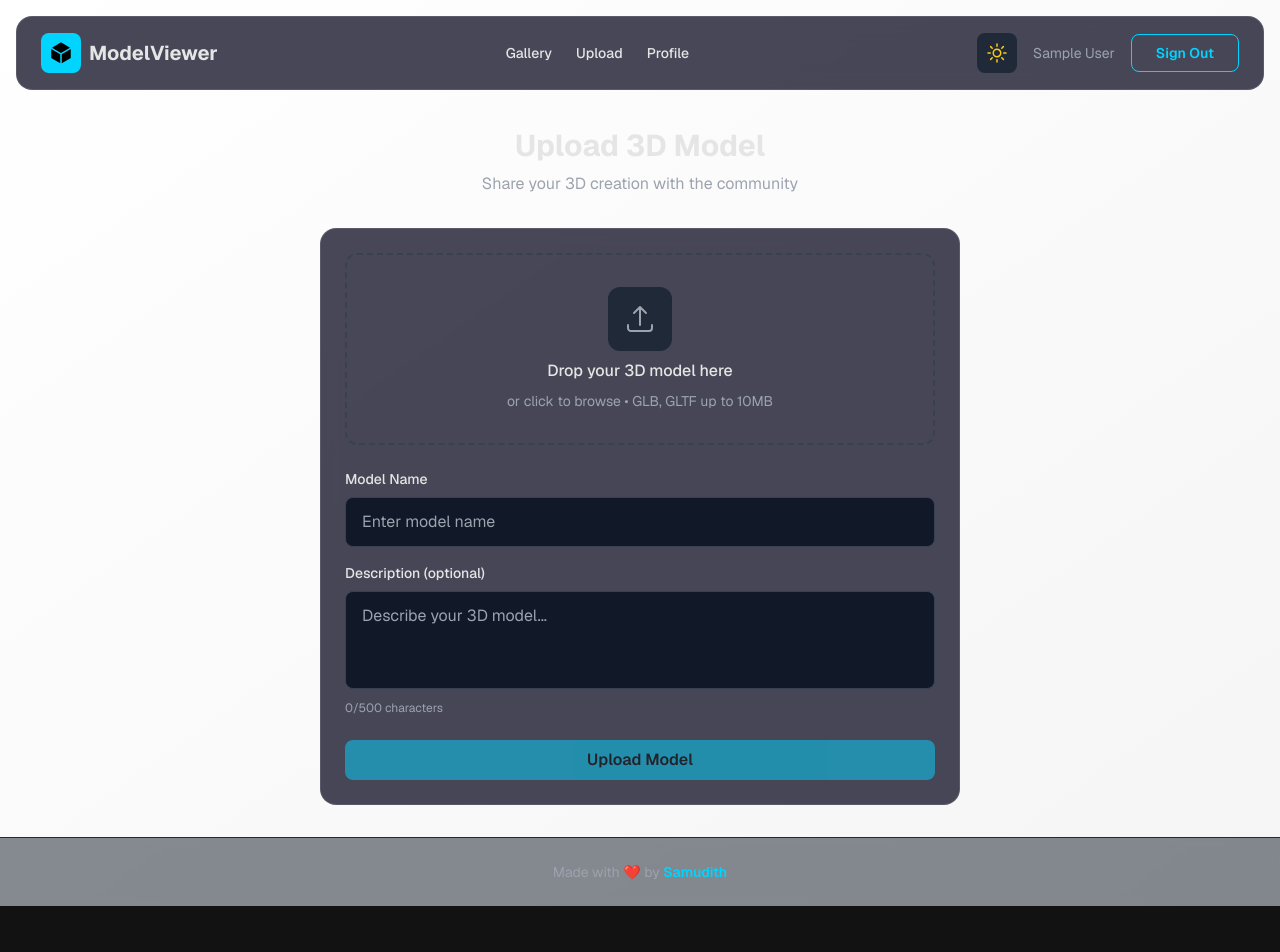
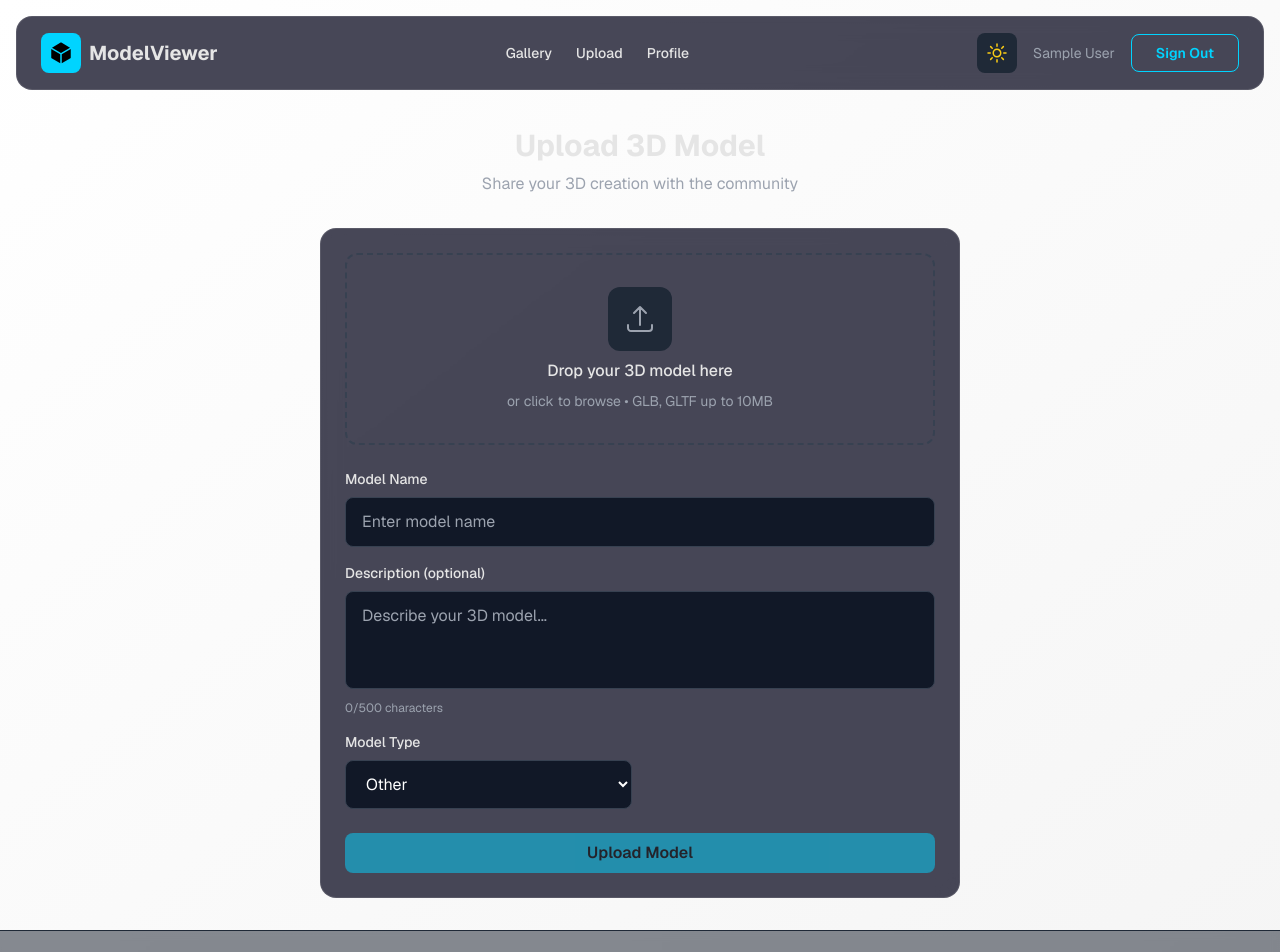
Before and after one commit to samudithTharindaka/3dmodelViewer, a Next.js app: page /upload in a window 1280 px wide. Shown: the top 952 px of the page. Before the commit the page ends 906 px from the top, so only its background shows below. Built offline with nearby package versions, Linux system fonts and the light colour scheme; no server answers; sample sign-in values are in the browser's storage.

Commit message:
Add model type, land type, and height fields; disable auto-rotation in thumbnails

```diff
--- a/app/api/upload/route.ts
+++ b/app/api/upload/route.ts
@@ -68,13 +68,19 @@ export async function POST(request: NextRequest) {
     const name = formData.get('name') as string
     const description = formData.get('description') as string
     const vertexCount = parseInt(formData.get('vertexCount') as string) || 0
+    const modelType = formData.get('modelType') as string || 'other'
+    const landType = formData.get('landType') as string || 'none'
+    const height = parseFloat(formData.get('height') as string) || 0
 
     console.log('Form data parsed:', {
       hasFile: !!file,
       fileName: file?.name,
       fileSize: file?.size,
       name,
-      vertexCount
+      vertexCount,
+      modelType,
+      landType,
+      height
     })
 
     if (!file) {
@@ -127,6 +133,9 @@ export async function POST(request: NextRequest) {
       uploader: (session.user as any).id,
       vertexCount,
       fileSize: file.size,
+      modelType,
+      landType,
+      height,
     })
 
     console.log('Model created successfully:', model._id)
--- a/app/page.tsx
+++ b/app/page.tsx
@@ -23,6 +23,9 @@ async function getModels() {
     uploaderName: model.uploader?.username || 'Unknown',
     vertexCount: model.vertexCount || 0,
     fileSize: model.fileSize || 0,
+    modelType: model.modelType || 'other',
+    landType: model.landType || 'none',
+    height: model.height || 0,
     createdAt: model.createdAt?.toISOString() || new Date().toISOString(),
   }))
 }
--- a/components/ModelCard.tsx
+++ b/components/ModelCard.tsx
@@ -50,6 +50,7 @@ export function ModelCard({ model }: ModelCardProps) {
               url={model.fileUrl}
               className="w-full h-full pointer-events-none"
               showControls={false}
+              autoRotateDefault={false}
             />
           </Suspense>
 
--- a/components/ModelViewer.tsx
+++ b/components/ModelViewer.tsx
@@ -75,11 +75,12 @@ interface ModelViewerProps {
   url: string
   className?: string
   showControls?: boolean
+  autoRotateDefault?: boolean
   onVertexCount?: (count: number) => void
 }
 
-export function ModelViewer({ url, className = '', showControls = true, onVertexCount }: ModelViewerProps) {
-  const [autoRotate, setAutoRotate] = useState(true)
+export function ModelViewer({ url, className = '', showControls = true, autoRotateDefault = true, onVertexCount }: ModelViewerProps) {
+  const [autoRotate, setAutoRotate] = useState(autoRotateDefault)
   const [showGrid, setShowGrid] = useState(true)
 
   return (
--- a/components/UploadForm.tsx
+++ b/components/UploadForm.tsx
@@ -13,6 +13,9 @@ export function UploadForm() {
   const [name, setName] = useState('')
   const [description, setDescription] = useState('')
   const [vertexCount, setVertexCount] = useState(0)
+  const [modelType, setModelType] = useState<'building' | 'asset' | 'other'>('other')
+  const [landType, setLandType] = useState<'plot' | 'double-plot' | 'block' | 'double-block' | 'super-block' | 'none'>('none')
+  const [height, setHeight] = useState<number>(0)
   const [loading, setLoading] = useState(false)
   const [error, setError] = useState('')
   const [dragActive, setDragActive] = useState(false)
@@ -109,6 +112,9 @@ export function UploadForm() {
       formData.append('name', name)
       formData.append('description', description)
       formData.append('vertexCount', vertexCount.toString())
+      formData.append('modelType', modelType)
+      formData.append('landType', landType)
+      formData.append('height', height.toString())
 
       console.log('Sending POST request to /api/upload')
 
@@ -260,6 +266,57 @@ export function UploadForm() {
             {description.length}/500 characters
           </p>
         </div>
+
+        <div className="grid grid-cols-1 md:grid-cols-2 gap-4">
+          <div>
+            <label className="block text-sm font-medium mb-2">Model Type</label>
+            <select
+              required
+              className="input-field"
+              value={modelType}
+              onChange={(e) => setModelType(e.target.value as 'building' | 'asset' | 'other')}
+            >
+              <option value="other">Other</option>
+              <option value="building">Building</option>
+              <option value="asset">Asset</option>
+            </select>
+          </div>
+
+          {modelType === 'building' && (
+            <>
+              <div>
+                <label className="block text-sm font-medium mb-2">Land Type</label>
+                <select
+                  required
+                  className="input-field"
+                  value={landType}
+                  onChange={(e) => setLandType(e.target.value as any)}
+                >
+                  <option value="none">Select Land Type</option>
+                  <option value="plot">Plot</option>
+                  <option value="double-plot">Double Plot</option>
+                  <option value="block">Block</option>
+                  <option value="double-block">Double Block</option>
+                  <option value="super-block">Super Block</option>
+                </select>
+              </div>
+
+              <div>
+                <label className="block text-sm font-medium mb-2">Height (meters)</label>
+                <input
+                  type="number"
+                  min="0"
+                  step="0.1"
+                  required
+                  className="input-field"
+                  placeholder="Enter building height"
+                  value={height || ''}
+                  onChange={(e) => setHeight(parseFloat(e.target.value) || 0)}
+                />
+              </div>
+            </>
+          )}
+        </div>
       </div>
 
       <button
--- a/models/Model.ts
+++ b/models/Model.ts
@@ -40,6 +40,22 @@ const ModelSchema = new Schema<IModel>(
       type: Number,
       default: 0,
     },
+    // New fields
+    modelType: {
+      type: String,
+      enum: ['building', 'asset', 'other'],
+      required: [true, 'Model type is required'],
+      default: 'other',
+    },
+    landType: {
+      type: String,
+      enum: ['plot', 'double-plot', 'block', 'double-block', 'super-block', 'none'],
+      default: 'none',
+    },
+    height: {
+      type: Number,
+      default: 0,
+    },
   },
   {
     timestamps: true,
@@ -48,6 +64,8 @@ const ModelSchema = new Schema<IModel>(
 
 ModelSchema.index({ createdAt: -1 })
 ModelSchema.index({ uploader: 1 })
+ModelSchema.index({ modelType: 1 })
+ModelSchema.index({ landType: 1 })
 
 const Model3D: MongooseModel<IModel> = models.Model3D || mongoose.model<IModel>('Model3D', ModelSchema)
 
```
Also changed, not shown: types/index.ts (+9 -0 lines).
